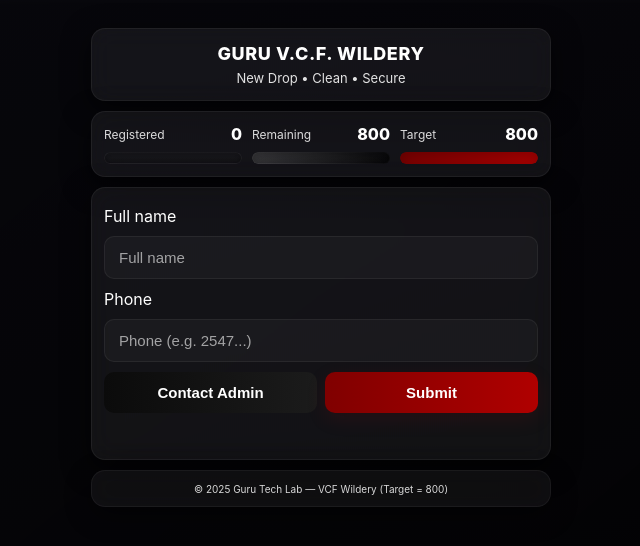
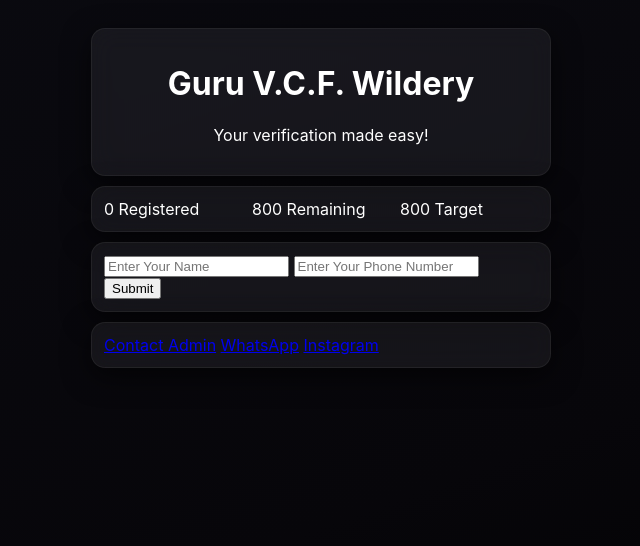
Before and after one commit to ADDICT-HUB/NEW-VCF-FILE-3, a plain HTML site: page index.html in a window 1280 px wide. Shown: the whole page, without its empty margins (319-959 px from the left). Drawn offline with Linux system fonts and the light colour scheme.

Commit message:
Update index.html

```diff
--- a/index.html
+++ b/index.html
@@ -1,84 +1,70 @@
-<!doctype html>
+<!DOCTYPE html>
 <html lang="en">
 <head>
-  <meta charset="utf-8" />
-  <meta name="viewport" content="width=device-width,initial-scale=1" />
-  <title>Guru V.C.F. Wildery</title>
-  <link rel="stylesheet" href="style.css" />
+<meta charset="UTF-8">
+<meta name="viewport" content="width=device-width, initial-scale=1.0">
+<title>Guru VCF — Tech Lab</title>
+<link rel="stylesheet" href="style.css">
 </head>
 <body>
 
-  <!-- top subtle animated background (keeps mobile perf in mind) -->
-  <div class="page-bg" aria-hidden="true"></div>
+<div class="background"></div>
 
-  <!-- Header glass card -->
-  <header class="glass-card header-card" role="banner">
-    <div class="brand">GURU V.C.F. WILDERY</div>
-    <div class="subtitle">New Drop • Clean • Secure</div>
-  </header>
+<div class="container">
 
-  <!-- Counters glass card (double-layer bars) -->
-  <section class="glass-card counters-card" aria-label="progress counters">
-    <!-- Registered -->
-    <div class="counter">
-      <div class="label-row">
-        <span class="label">Registered</span>
-        <span class="num" id="regCount">0</span>
-      </div>
-      <div class="double-track">
-        <div class="outer-track"></div>
-        <div id="regFill" class="inner-fill reg"></div>
-      </div>
+    <!-- HEADER CARD -->
+    <div class="glass-card header-card">
+        <h1>Guru V.C.F. Wildery</h1>
+        <p>Your verification made easy!</p>
     </div>
 
-    <!-- Remaining -->
-    <div class="counter">
-      <div class="label-row">
-        <span class="label">Remaining</span>
-        <span class="num" id="remCount">800</span>
-      </div>
-      <div class="double-track">
-        <div class="outer-track"></div>
-        <div id="remFill" class="inner-fill rem"></div>
-      </div>
+    <!-- COUNTERS CARD -->
+    <div class="glass-card counters-card">
+        <div class="counter">
+            <span class="count-number" id="registered">0</span>
+            <span class="count-label">Registered</span>
+        </div>
+        <div class="counter">
+            <span class="count-number" id="remaining">800</span>
+            <span class="count-label">Remaining</span>
+        </div>
+        <div class="counter">
+            <span class="count-number" id="target">800</span>
+            <span class="count-label">Target</span>
+        </div>
     </div>
 
-    <!-- Target -->
-    <div class="counter">
-      <div class="label-row">
-        <span class="label">Target</span>
-        <span class="num" id="tarCount">800</span>
-      </div>
-      <div class="double-track">
-        <div class="outer-track"></div>
-        <div id="tarFill" class="inner-fill tar"></div>
-      </div>
+    <!-- FORM CARD -->
+    <div class="glass-card form-card">
+        <input type="text" id="name" placeholder="Enter Your Name">
+        <input type="text" id="phone" placeholder="Enter Your Phone Number">
+        <button class="action-btn" id="submit-btn">Submit</button>
     </div>
-  </section>
 
-  <!-- Form glass card -->
-  <main class="glass-card form-card" role="main">
-    <form id="vcfForm" class="vcf-form" autocomplete="off" novalidate>
-      <label class="sr-only" for="name">Full name</label>
-      <input id="name" name="name" type="text" placeholder="Full name" required />
+    <!-- CONTACT BUTTONS CARD -->
+    <div class="glass-card contact-card">
+        <a href="#" class="action-btn">Contact Admin</a>
+        <a href="#" class="action-btn">WhatsApp</a>
+        <a href="#" class="action-btn">Instagram</a>
+    </div>
 
-      <label class="sr-only" for="phone">Phone</label>
-      <input id="phone" name="phone" type="tel" placeholder="Phone (e.g. 2547...)" required />
+</div>
 
-      <div class="form-actions">
-        <button type="button" id="contactBtn" class="btn contact">Contact Admin</button>
-        <button type="submit" id="submitBtn" class="btn submit">Submit</button>
-      </div>
+<!-- JS for counters (placeholder) -->
+<script>
+    // Placeholder counts, connect to backend/Supabase later
+    let registered = 0;
+    let remaining = 800;
+    let target = 800;
 
-      <div id="formMsg" class="form-msg" aria-live="polite"></div>
-    </form>
-  </main>
+    function updateCounters() {
+        document.getElementById('registered').textContent = registered;
+        document.getElementById('remaining').textContent = remaining;
+        document.getElementById('target').textContent = target;
+    }
 
-  <!-- small footer -->
-  <footer class="glass-card footer-card" role="contentinfo">
-    <small>© 2025 Guru Tech Lab — VCF Wildery (Target = 800)</small>
-  </footer>
+    updateCounters();
+</script>
 
-  <script src="script.js"></script>
 </body>
 </html>
```
